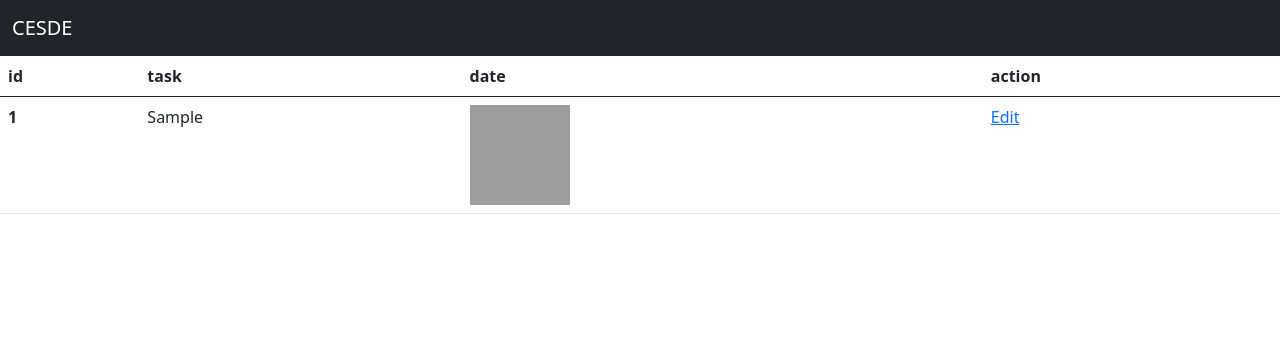
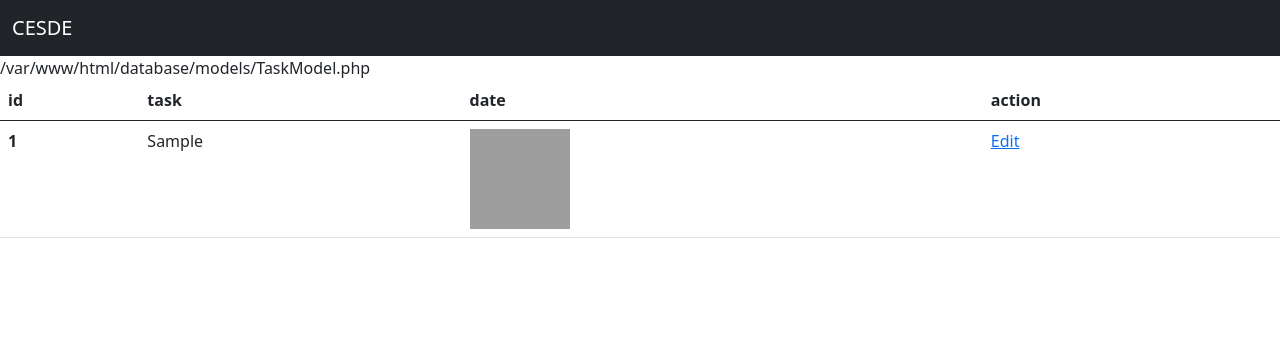
Before and after one commit to cursoscesde/web1_g1_test, a PHP site: page /pages/list_tasks.php in a window 1280 px wide. Shown: the top 356 px of the page. Run offline with PHP 8.4, Linux system fonts and the light colour scheme; tables that the repository leaves empty or names only in its code hold one stand-in row (values such as "Sample post"); grey boxes are pictures that could not be loaded.

```diff
--- a/pages/list_tasks.php
+++ b/pages/list_tasks.php
@@ -12,6 +12,7 @@
     <tbody>
         <?php
             require_once "{$_SERVER['DOCUMENT_ROOT']}/database/models/TaskModel.php";
+            echo "{$_SERVER['DOCUMENT_ROOT']}/database/models/TaskModel.php";
             $taskModel = new TaskModel();
             $tasks = $taskModel->getTasks();
             while($row = mysqli_fetch_assoc($tasks)){
```
